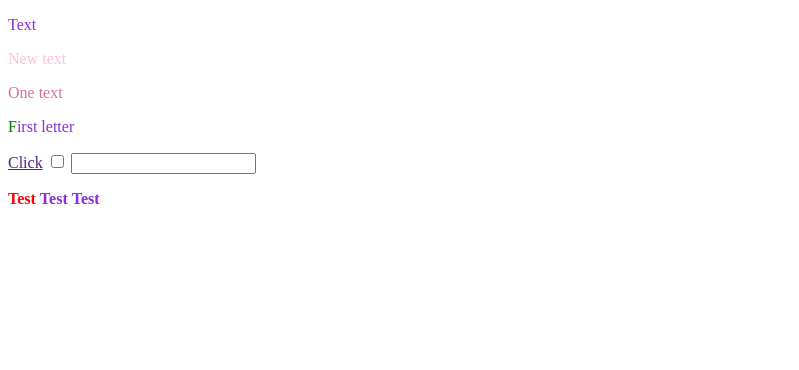
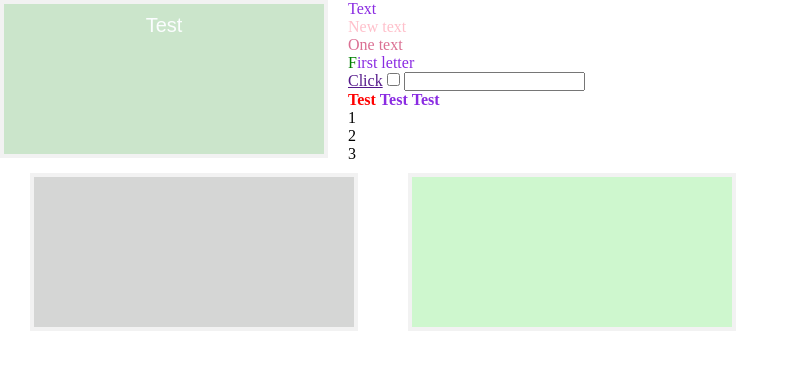
Before and after one commit to elianaCern/CSS, a plain HTML site: page index.html in a window 1280 px wide. Shown: the whole page, without its empty margins (0-799 px from the left). Drawn offline with Linux system fonts and the light colour scheme.

Commit message:
addednew style

```diff
--- a/index.html
+++ b/index.html
@@ -7,7 +7,9 @@
     <link rel="stylesheet" href="style.css">
 </head>
 <body>
-    <article></article>
+    <article>
+        Test
+    </article>
     <p>Text</p>
     <p class="a">New text</p>
     <p id="pp">One text</p>
@@ -17,6 +19,14 @@
     <input type="checkbox">
     <input type="text">
     <p> <b>Test</b> <b>Test</b> <b>Test</b></p>
+    <ul>
+        <li>1</li>
+        <li>2</li>
+        <li>3</li>
+    </ul>
+
+    <div id="left"></div>
+    <div id="right"></div>
 
 
 
--- a/style.css
+++ b/style.css
@@ -1,3 +1,24 @@
+* {
+    padding: 0;
+    margin: 0;
+    outline: none;
+}
+article {
+    height: 130px;
+    width: 50%;
+    background-color: green;
+    float: left;
+    margin-right: 20px;
+    padding: 10px;
+    color: aliceblue;
+    border: 4px solid silver;
+    cursor: default;
+    font-size: 20px;
+    font-family: Arial;
+    max-width: 300px;
+    opacity: 0.2;
+    text-align: center;
+}
 p {
     color: blueviolet;
 }
@@ -27,3 +48,42 @@ b:first-child {
 :focus {
     background-color: brown;
 }
+ul > li {
+    display: block;
+}
+#left {
+    margin-top: 10px;
+    margin-left: 30px;
+    height: 130px;
+    width: 50%;
+    background-color: rgb(49, 58, 49);
+    float: left;
+    margin-right: 20px;
+    padding: 10px;
+    color: aliceblue;
+    border: 4px solid silver;
+    cursor: default;
+    font-size: 20px;
+    font-family: Arial;
+    max-width: 300px;
+    opacity: 0.2;
+    text-align: center;
+}
+#right {
+    margin-top: 10px;
+    margin-left: 30px;
+    height: 130px;
+    width: 50%;
+    background-color: rgb(17, 219, 17);
+    float: left;
+    margin-right: 20px;
+    padding: 10px;
+    color: aliceblue;
+    border: 4px solid silver;
+    cursor: default;
+    font-size: 20px;
+    font-family: Arial;
+    max-width: 300px;
+    opacity: 0.2;
+    text-align: center;
+}
```
